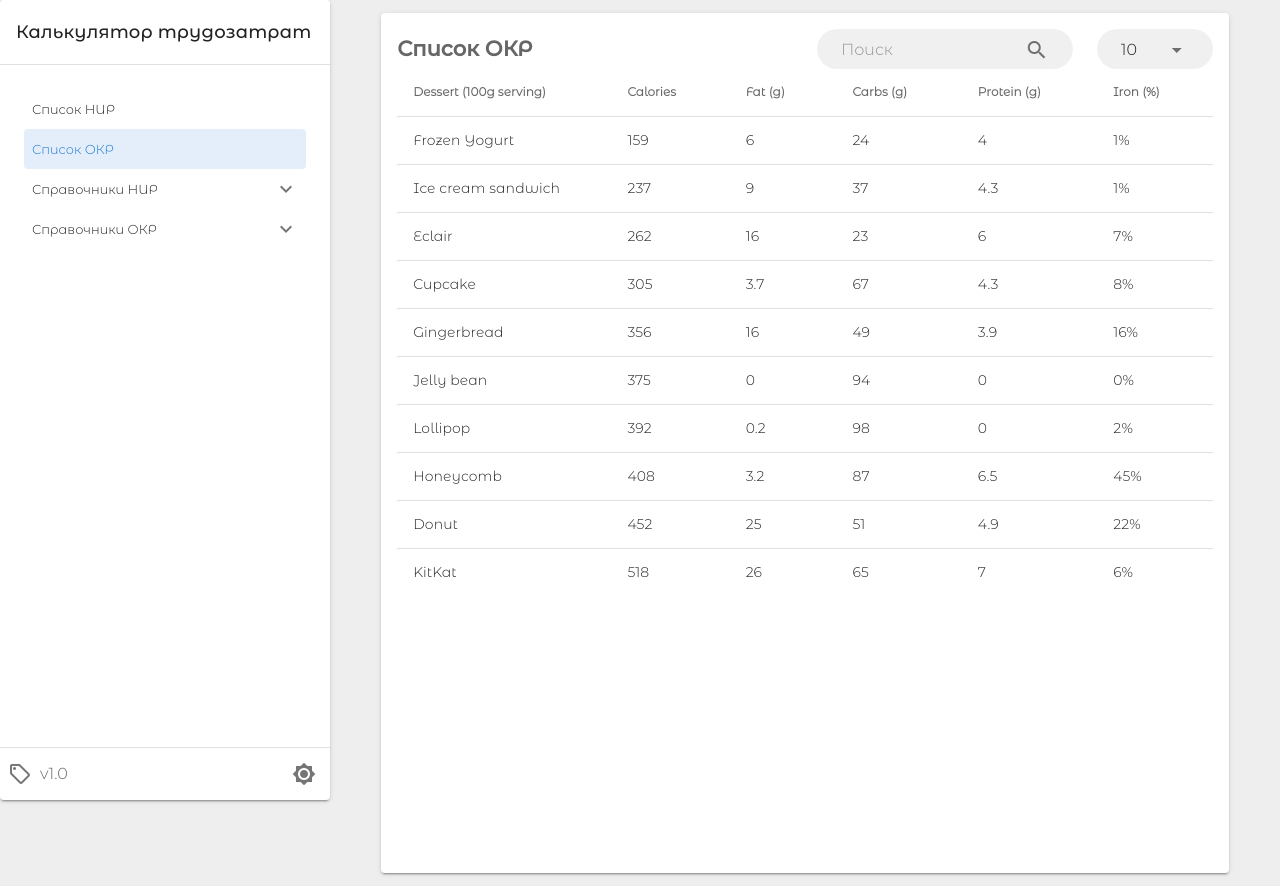
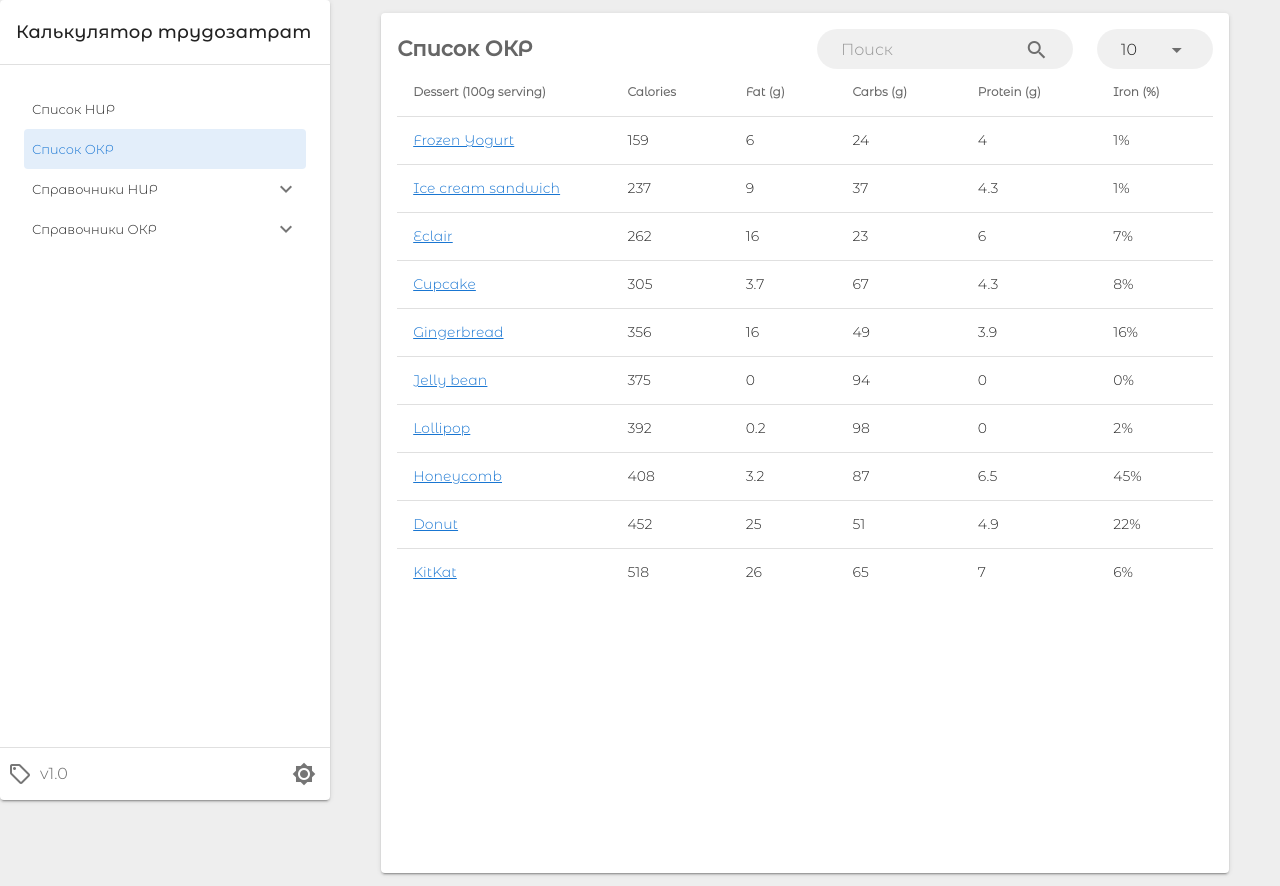
Before and after one commit to AndreyGorbachev97/calculator, a Vue app: page /list-okr in a window 1280 px wide. Built offline with nearby package versions, Linux system fonts and the light colour scheme.

Commit message:
link to nir

```diff
--- a/src/components/minor/DataTable.vue
+++ b/src/components/minor/DataTable.vue
@@ -34,6 +34,9 @@
       hide-default-footer
       @page-count="pageCount = $event"
     >
+      <template v-slot:item.name="{ item }">
+        <a :href="`list-nir/edit/${item.id}`">{{item.name}}</a>
+      </template>
       <template v-slot:item.actions="{ item }">
         <div v-if="item.createTime">
           <v-btn :to="`${editLink}/${item.id}`" class="mr-1" icon>
```
